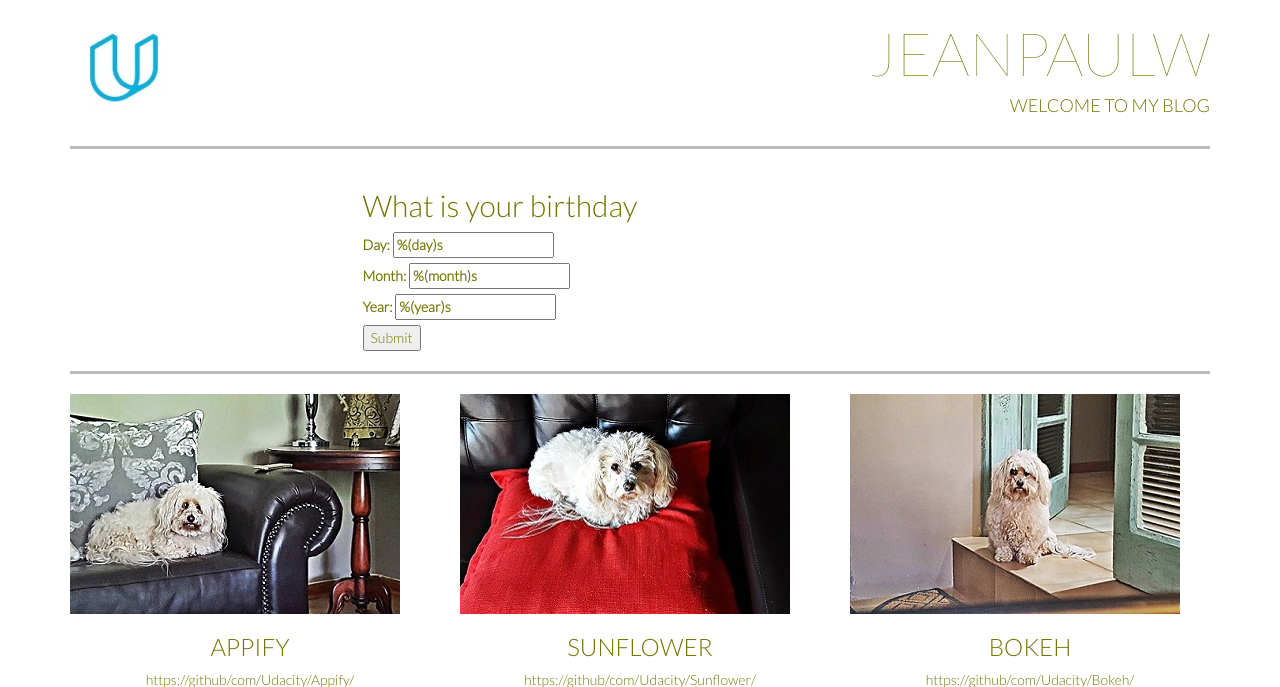
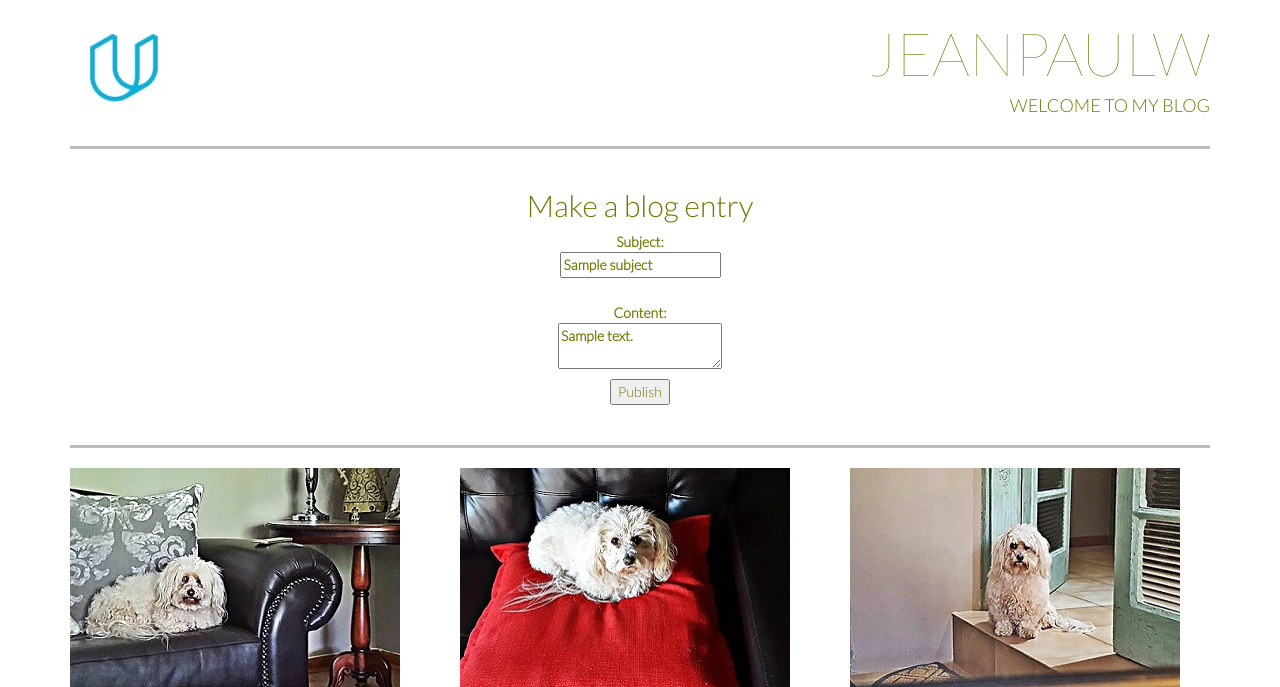
Before and after one commit to JPWILSON/Basic-Blog, a Python web app: template templates/form.html in a window 1280 px wide. Shown: the top 687 px of the page. Run offline with Jinja, Linux system fonts and the light colour scheme; the template is opened without the code that fills it: most values are stand-ins (such as "Sample title", 1, 10 or a date in 2020); some libraries are stand-ins or nearby versions.

Commit message:
basic form handling complete

```diff
--- a/static/styles/styles.css
+++ b/static/styles/styles.css
@@ -2,6 +2,9 @@
 i. Body classes
 ii. General classes
 iii. More specific classes */
+/*.borders{
+	border: solid red 1px;
+}*/
 
 body{
 	font-family: 'Lato', sans-serif;
@@ -29,6 +32,6 @@ hr{
 	font-weight: 100;
 }
 
-.borders{
-	border: solid red 1px;
+.error{
+	color: red;
 }
--- a/templates/form.html
+++ b/templates/form.html
@@ -5,22 +5,19 @@
 <div class = "row">
 	<div class = "col-md-3 red"></div>
 	<div class = "col-md-6 blue">
-		<form class = "forms" method = "post">
-			<h2>What is your birthday</h2>
+		<form class = "text-center" method = "post">
+			<h2>Make a blog entry</h2>
 			<label>
-				Day:
-				<input name="day" value = "%(day)s">
+				Subject: <br>
+				<input name="subject" value = "{{subject}}">
+			</label><br><br>
+			<label>
+				Content: <br>
+				<textarea name="content">{{content}}</textarea>
 			</label><br>
-			<label>
-				Month:
-				<input name ="month" value = "%(month)s">
-			</label><br>
-			<label>
-				Year:
-				<input name ="year" value = "%(year)s">
-			</label><br>
-			<input type = "submit">
-		</form><!-- END FORM -->
+			<input type = "submit" value="Publish">
+		</form><br><!-- END FORM -->
+		<div class = "row error text-center">{{error}}</div>
 	</div>
 	<div class = "col-md-3 red"></div>
 </div>
```
Also changed, not shown: main.py (+17 -1 lines), 1 other file.
